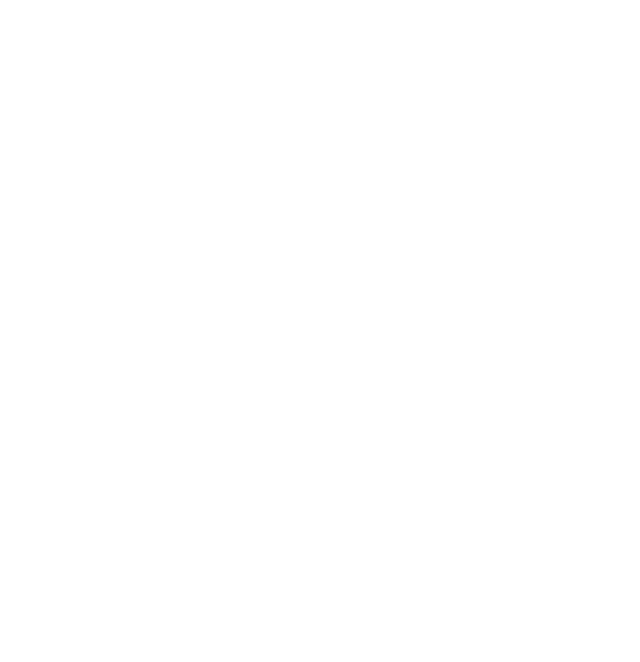
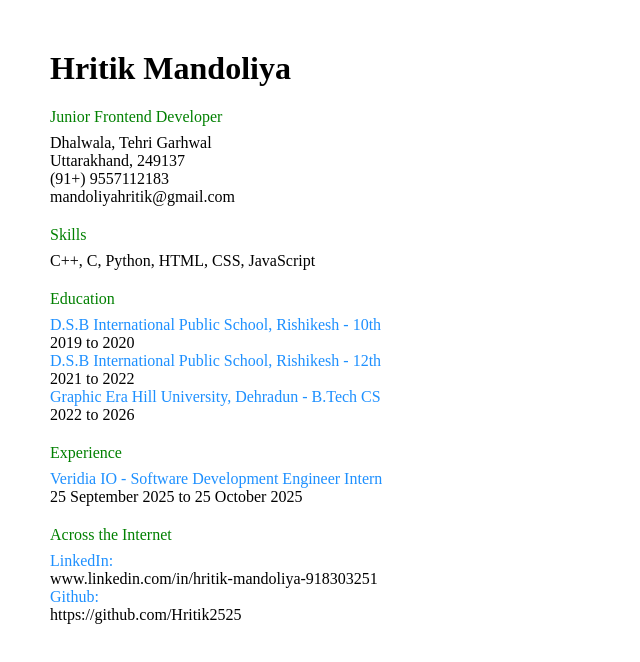
Before and after one commit to Hritik2525/Single-Page-CV, a plain HTML site: page main.html in a window 1280 px wide. Shown: the whole page, without its empty margins (0-640 px from the left). Drawn offline with Linux system fonts and the light colour scheme.

Commit message:
CV completed

```diff
--- a/main.html
+++ b/main.html
@@ -4,8 +4,75 @@
     <meta charset="UTF-8">
     <meta name="viewport" content="width=device-width, initial-scale=1.0">
     <title>Single Page CV</title>
+    <style>
+        .topic{
+            color: green;
+            margin-top: 20px;
+            margin-bottom: 8px;
+        }
+        .subtopic{
+            color: dodgerblue;
+        }
+    </style>
 </head>
-<body>
+<body style="margin-left: 50px; margin-top: 50px">
+    <h1>Hritik Mandoliya</h1>
 
+    <section class="topic">
+        Junior Frontend Developer
+    </section>
+    <section class="info">
+        Dhalwala, Tehri Garhwal     <br>
+        Uttarakhand, 249137         <br>
+        (91+) 9557112183            <br>
+        mandoliyahritik@gmail.com
+    </section>
+
+    <section class="topic">
+        Skills
+    </section>
+    <section class="info">
+        C++, C, Python, HTML, CSS, JavaScript
+    </section>
+
+    <section class="topic">
+        Education
+    </section>
+    <section class="subtopic">
+        D.S.B International Public School, Rishikesh - 10th
+    </section>
+    <section class="info">
+        2019 to 2020
+    </section>
+    <section class="subtopic">
+        D.S.B International Public School, Rishikesh - 12th
+    </section>
+    <section class="info">
+        2021 to 2022
+    </section>
+    <section class="subtopic">
+        Graphic Era Hill University, Dehradun - B.Tech CS
+    </section>
+    <section class="info">
+        2022 to 2026
+    </section>
+
+    <section class="topic">
+        Experience
+    </section>
+    <section class="subtopic">
+        Veridia IO - Software Development Engineer Intern
+    </section>
+    <section class="info">
+        25 September 2025 to 25 October 2025
+    </section>
+
+    <section class="topic">
+        Across the Internet
+    </section>
+    <section class="info">
+        <div class="subtopic">LinkedIn:</div> www.linkedin.com/in/hritik-mandoliya-918303251<br>
+        <div class="subtopic">Github:</div> https://github.com/Hritik2525<br>
+    </section>
 </body>
 </html>
```
